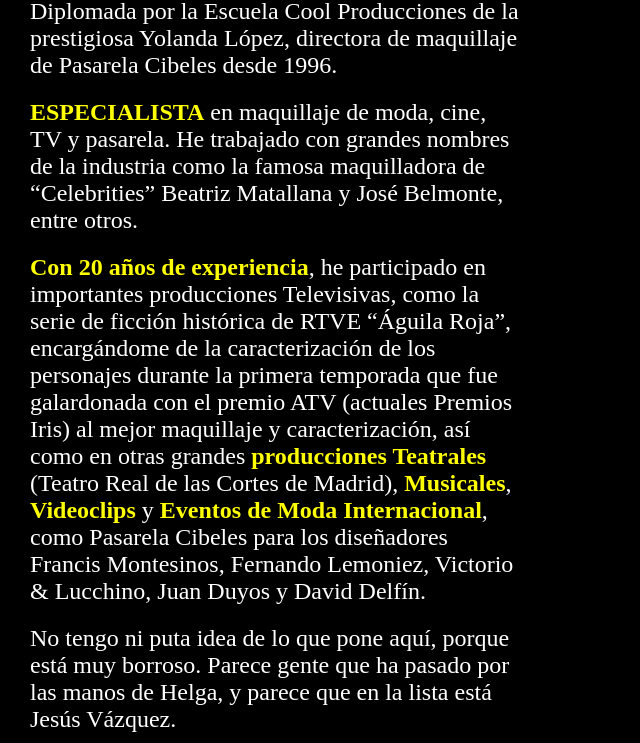
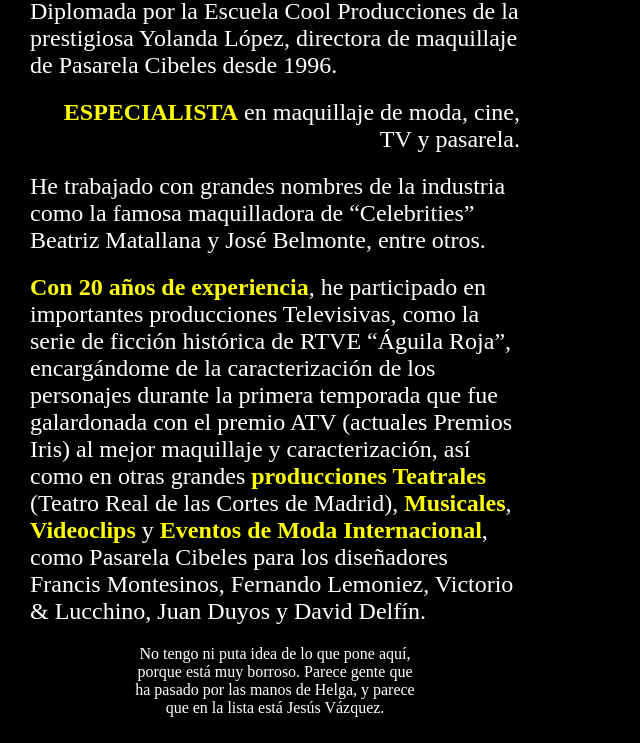
Before and after one commit to Aperricio/HM, a plain HTML site: page index.html in a window 1280 px wide. Shown: the part 937-1680 px from the top of the page, without its empty margins (0-640 px from the left). Drawn offline with Linux system fonts and the light colour scheme.

Commit message:
Retocado el sobre mi

```diff
--- a/css/style.css
+++ b/css/style.css
@@ -169,10 +169,36 @@
     font-weight: 900;
 }
 
-article.texto {
+article.texto:nth-child(2) {
     font-size: 1.5rem;
    /* display: flex;
     flex-direction: row;*/
     max-width: 550px;
     min-width: 30vw;
 }
+
+article.texto:nth-child(3) {
+    text-align: right;
+    font-size: 1.5rem;
+   /* display: flex;
+    flex-direction: row;*/
+    max-width: 550px;
+    min-width: 30vw;
+}
+
+article.texto:nth-child(4), article.texto:nth-child(5) {
+    font-size: 1.5rem;
+   /* display: flex;
+    flex-direction: row;*/
+    max-width: 550px;
+    min-width: 30vw;
+}
+
+article.texto:nth-child(6) {
+    text-align: center;
+    font-size: 1rem;
+   /* display: flex;
+    flex-direction: row;*/
+    max-width: 350px;
+    margin: 0 100px;
+}
--- a/index.html
+++ b/index.html
@@ -20,7 +20,10 @@
                 <p><span class="negritaamarillo">MAQUILLADORA PROFESIONAL</span>. Diplomada por la Escuela Cool Producciones de la prestigiosa Yolanda López, directora de maquillaje de Pasarela Cibeles desde 1996.</p>
             </article>
             <article class="texto">
-                <p><span class="negritaamarillo">ESPECIALISTA</span> en maquillaje de moda, cine, TV y pasarela. He trabajado con grandes nombres de la industria como la famosa maquilladora de “Celebrities” Beatriz Matallana y José Belmonte, entre otros.</p>
+                <p><span class="negritaamarillo">ESPECIALISTA</span> en maquillaje de moda, cine, TV y pasarela.</p>
+            </article>
+            <article class="texto">
+                <p>He trabajado con grandes nombres de la industria como la famosa maquilladora de “Celebrities” Beatriz Matallana y José Belmonte, entre otros.</p>
             </article>
             <article class="texto">
                 <p><span class="negritaamarillo">Con 20 años de experiencia</span>, he participado en importantes producciones Televisivas, como la serie de ficción histórica de RTVE “Águila Roja”, encargándome de la caracterización de los personajes durante la primera temporada que fue galardonada con el premio ATV (actuales Premios Iris) al mejor maquillaje y caracterización, así como en otras grandes <span class="negritaamarillo">producciones Teatrales</span> (Teatro Real de las Cortes de Madrid), <span class="negritaamarillo">Musicales</span>, <span class="negritaamarillo">Videoclips</span> y <span class="negritaamarillo">Eventos de Moda Internacional</span>, como Pasarela Cibeles para los diseñadores Francis Montesinos, Fernando Lemoniez, Victorio & Lucchino, Juan Duyos y David Delfín.</p>
```
